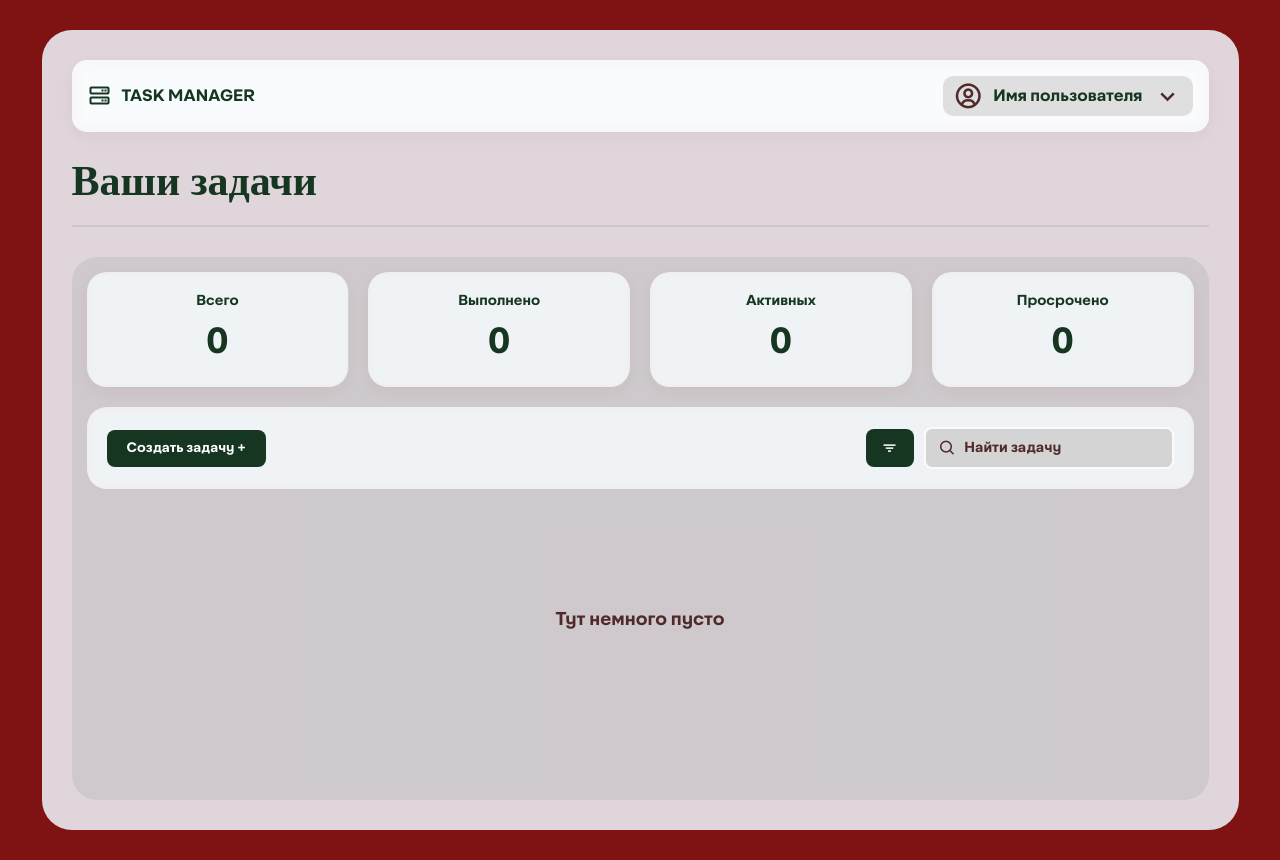
After one commit to qwuzyaa/Task-manager, a FastAPI app: page /homepage in a window 1280 px wide. The commit adds this page. Run offline with FastAPI, Linux system fonts and the light colour scheme; some web fonts are replaced.

Commit message:
Создание второй страницы

```diff
--- a/application/api_router.py
+++ b/application/api_router.py
@@ -8,9 +8,11 @@ router = APIRouter()
 
 admin_key = 'Task-manager-admin'
 
+'''
 @router.get("/")
 def root():
     return {"message": "Hello World"}
+'''
 
 @router.post("/api/register", tags = ['User'], response_model=OutputUser, status_code=status.HTTP_201_CREATED)
 def register_user(user: CreateUser):
--- a/static/styles.css
+++ b/static/styles.css
@@ -58,12 +58,16 @@ h1 {
     z-index: 1;
 }
 
+h1.text {
+    font-size: 42px;
+}
+
 .container {
     position: relative;
     width: 850px;
     height: 550px;
     background-color: rgba(240, 248, 255, 0.749);
-    border-radius: 30px;
+    border-radius: 45px;
     box-shadow: 0 0 30px rgba(0, 0, 0, .2);
     margin: 20px;
     overflow: hidden;
@@ -227,7 +231,262 @@ form {
 .toggle-panel .btn {
     width: 160px;
     height: 46px;
-    background: rgba(127, 139, 62, 0.325);;
+    background: rgba(127, 139, 62, 0.325);
     border: 2px solid #ffffff83;
     box-shadow: none;
 }
+
+.tasks-page {
+    background: rgb(127, 18, 18);
+    overflow-y: auto;
+    overflow-x: hidden;
+    display: flex;
+    justify-content: center;
+    align-items: flex-start;
+    min-height: 100vh;
+    padding: 10px;
+}
+
+.tasks-container {
+    position: relative;
+    width: 1480px;
+    max-width: 95%;
+    min-height: 100vh;
+    background: rgba(240, 248, 255, 0.85);
+    backdrop-filter: blur(12px);
+    border-radius: 30px;
+    padding: 30px;
+    margin: 20px 0;
+    display: flex;
+    flex-direction: column;
+}
+
+.back {
+    background: #0d331a13;
+    border-radius: 25px;
+    padding-top: 15px;
+    padding-left: 15px;
+    padding-right: 15px;
+    flex: 1;
+    width: 100%;
+    display: flex;
+    flex-direction: column;
+}
+
+.tasks-header {
+    text-align: left;
+    margin-bottom: 30px;
+    padding-bottom: 30px;
+    border-bottom: 2px solid rgba(166, 169, 167, 0.3);
+}
+
+.tasks-header h1 {
+    font-size: 42px;
+    color: #163622;
+    margin-bottom: -10px;
+}
+
+.server-profile-bar {
+    display: flex;
+    justify-content: space-between;
+    align-items: center;
+    background: rgba(255, 255, 255, 0.7);
+    backdrop-filter: blur(10px);
+    padding: 16px 16px;
+    border-radius: 15px;
+    margin-bottom: 25px;
+    box-shadow: 0 5px 15px #4f2a2a0c;
+}
+
+.server-info,
+.profile-info {
+    display: flex;
+    align-items: center;
+    gap: 10px;
+    font-size: 16px;
+    color: #163622;
+}
+
+.profile-info {
+    background: #e0dfdf;
+}
+
+.server-info i,
+.profile-info i {
+    font-size: 24px;
+    color: #163622;
+}
+
+.profile-info i {
+    font-size: 30px;
+    color: #4f2a2a;
+}
+
+.server-name,
+.profile-name {
+    font-weight: bold;
+}
+
+.profile-info {
+    cursor: pointer;
+    transition: all 0.3s ease;
+    padding: 5px 10px;
+    border-radius: 10px;
+}
+
+.profile-info:hover {
+    background: rgba(22, 54, 34, 0.1);
+}
+
+.stats-grid {
+    display: grid;
+    grid-template-columns: repeat(auto-fit, minmax(200px, 1fr));
+    gap: 20px;
+    margin-bottom: 20px;
+}
+
+.stat-card {
+    background: rgba(255, 255, 255, 0.6);
+    backdrop-filter: blur(5px);
+    padding: 20px;
+    border-radius: 20px;
+    text-align: center;
+    transition: transform 0.3s ease;
+    box-shadow: 0 5px 15px #4f2a2a0c;
+}
+
+.stat-card:hover {
+    transform: translateY(-5px);
+}
+
+.stat-icon {
+    font-size: 40px;
+    margin-bottom: 10px;
+}
+
+.stat-card h3 {
+    font-size: 14px;
+    color: #163622;
+    margin-bottom: 10px;
+}
+
+.stat-number {
+    font-size: 36px;
+    font-weight: bold;
+    color: #163622;
+}
+
+.filters-section {
+    background: rgba(255, 255, 255, 0.6);
+    backdrop-filter: blur(5px);
+    padding: 20px;
+    border-radius: 20px;
+    margin-bottom: 30px;
+    display: flex;
+    justify-content: space-between;
+    align-items: center;
+    gap: 15px;
+}
+
+.filter-button,
+.create-button {
+    display: flex;
+    gap: 10px;
+    flex-wrap: wrap;
+}
+
+.filter-btn,
+.create-btn {
+    background: #163622;
+    border: none;
+    padding: 10px 20px;
+    border-radius: 8px;
+    cursor: pointer;
+    font-family: AKTIFO-A-BOLD_0;
+    color: #ffffff;
+    transition: all 0.3s ease;
+}
+
+.search-wrapper {
+    display: flex;
+    align-items: center;
+    gap: 10px;
+}
+
+.search-box {
+    position: relative;
+}
+
+.search-box input {
+    width: 250px;
+    padding: 10px 35px 10px 15px;
+    /* Место для лупы справа */
+    background: #cac8c8b7;
+    border-radius: 8px;
+    border: 2px solid #ffffffe1;
+    outline: none;
+    font-size: 14px;
+}
+
+.search-box input::placeholder {
+    color: #4f2a2a;
+    font-weight: 400;
+}
+
+.search-box i {
+    position: absolute;
+    right: 217px;
+    top: 50%;
+    transform: translateY(-50%);
+    font-size: 18px;
+    color: #4f2a2a;
+    pointer-events: none;
+}
+
+.filter-btn {
+    padding: 10px 15px;
+    display: flex;
+    align-items: center;
+    justify-content: center;
+}
+
+.filter-btn i {
+    font-size: 18px;
+    margin: 0;
+}
+
+.tasks-grid {
+    display: grid;
+    grid-template-columns: repeat(auto-fill, minmax(320px, 1fr));
+    gap: 25px;
+    margin-top: 20px;
+    max-height: 600px;
+    overflow-y: auto;
+    padding: 10px;
+}
+
+.tasks-grid::-webkit-scrollbar {
+    width: 8px;
+}
+
+.tasks-grid::-webkit-scrollbar-track {
+    background: rgba(0, 0, 0, 0.1);
+    border-radius: 10px;
+}
+
+.tasks-grid::-webkit-scrollbar-thumb {
+    background: #163622;
+    border-radius: 10px;
+}
+
+.tasks-grid::-webkit-scrollbar-thumb:hover {
+    background: #2a5a3a;
+}
+
+.empty-state {
+    text-align: center;
+    padding: 60px;
+    color: #4f2a2a;
+    font-size: 18px;
+    grid-column: 1 / -1;
+}
--- /dev/null
+++ b/templates/homepage.html
@@ -0,0 +1,63 @@
+{% extends 'base.html' %}
+
+{% block title %}Главная страница{% endblock %}
+
+{% block content %}
+<body class="tasks-page">
+    <div class="tasks-container">
+        <div class="server-profile-bar">
+            <div class="server-info">
+                <i class='bx bx-server'></i>
+                <span class="server-name">TASK MANAGER</span>
+            </div>
+            <div class="profile-info">
+                <i class='bx bx-user-circle'></i>
+                <span class="profile-name">Имя пользователя</span>
+                <i class='bx bx-chevron-down'></i>
+            </div>
+        </div>
+        <div class="tasks-header">
+            <h1 class="text">Ваши задачи</h1>
+        </div>
+        <div class="back">
+            <div class="stats-grid">
+                <div class="stat-card">
+                    <h3>Всего</h3>
+                    <div class="stat-number" id="totalTasks">0</div>
+                </div>
+                <div class="stat-card">
+                    <h3>Выполнено</h3>
+                    <div class="stat-number" id="completedTasks">0</div>
+                </div>
+                <div class="stat-card">
+                    <h3>Активных</h3>
+                    <div class="stat-number" id="activeTasks">0</div>
+                </div>
+                <div class="stat-card">
+                    <h3>Просрочено</h3>
+                    <div class="stat-number" id="overdueTasks">0</div>
+                </div>
+            </div>
+            <div class="filters-section">
+                <form action="/create">
+                    <div class="create-button">
+                        <button type="submit" class="create-btn">Cоздать задачу +</button>
+                    </div>
+                </form>
+                <div class="search-wrapper">
+                    <div class="filter-button">
+                        <button class="filter-btn" ><i class="bx bx-filter"></i></button>
+                    </div>
+                    <div class="search-box">
+                        <input type="text" id="searchInput" placeholder="        Найти задачу">
+                        <i class="bx bx-search"></i>
+                    </div>
+                </div>
+            </div>
+            <div class="tasks-grid" id="tasksGrid">
+                <div class="empty-state">Тут немного пусто</div>
+            </div>
+        </div>
+    </div>
+</body>
+{% endblock %}
--- a/templates/startpage.html
+++ b/templates/startpage.html
@@ -11,7 +11,7 @@
     </div>
     <div class="container">
         <div class="form-box login">
-            <form action="">
+            <form action="/homepage">
                 <h1>Login</h1>
                 <div class="input-box">
                     <input type="text" id="username1" name="username" placeholder="Username" required>
@@ -25,7 +25,7 @@
             </form>
         </div>
         <div class="form-box register">
-            <form action="">
+            <form action="/homepage">
                 <h1>Registration</h1>
                 <div class="input-box">
                     <input type="text" id="name" name="name" placeholder="Name" required>
```
Also changed, not shown: application/pages.py (+13 -0 lines), templates/create.html (+20 -0 lines).
